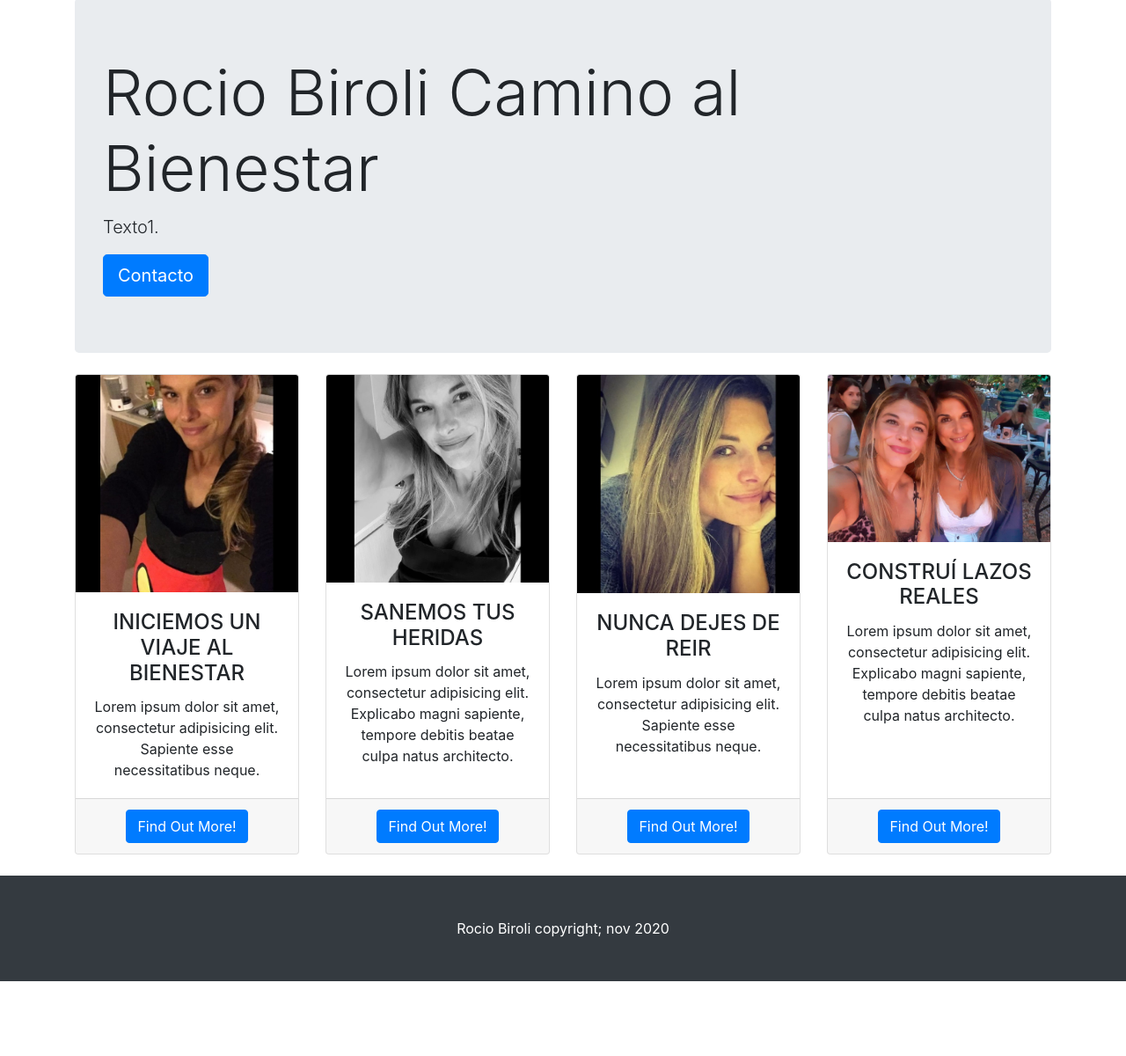
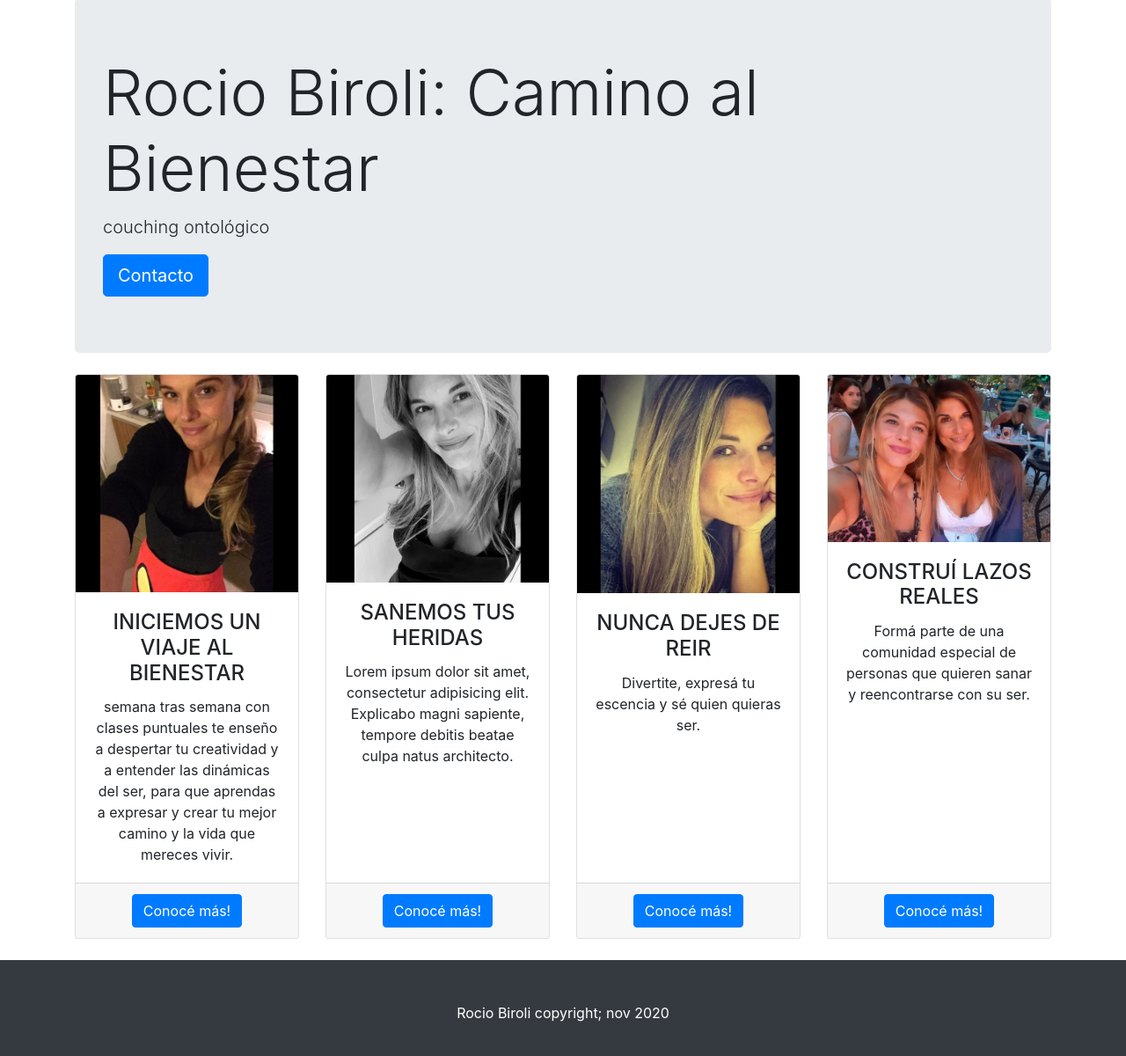
Before and after one commit to jadosfer/Rocio-Biroli-Camino-al-Bienestar, a website: page index.html in a window 1280 px wide. Shown: the part 82-1282 px from the top of the page at 88% size. Before the commit the page ends 1197 px from the top, so only its background shows below. Drawn offline with Linux system fonts and the light colour scheme.

Commit message:
Update index.html
retoques de texto

```diff
--- a/index.html
+++ b/index.html
@@ -53,8 +53,8 @@
 
     <!-- Jumbotron Header -->
     <header class="jumbotron my-4">
-      <h1 class="display-3">Rocio Biroli Camino al Bienestar</h1>
-      <p class="lead">Texto1.</p>
+      <h1 class="display-3">Rocio Biroli: Camino al Bienestar</h1>
+      <p class="lead">couching ontológico</p>
       <a href="#" class="btn btn-primary btn-lg">Contacto</a>
     </header>
 
@@ -66,10 +66,10 @@
           <img class="card-img-top" src="rocio1BG.jpg" alt="">
           <div class="card-body">
             <h4 class="card-title">INICIEMOS UN VIAJE AL BIENESTAR</h4>
-            <p class="card-text">Lorem ipsum dolor sit amet, consectetur adipisicing elit. Sapiente esse necessitatibus neque.</p>
+            <p class="card-text">semana tras semana con clases puntuales te enseño a despertar tu creatividad y a entender las dinámicas del ser, para que aprendas a expresar y crear tu mejor camino y la vida que mereces vivir.</p>
           </div>
           <div class="card-footer">
-            <a href="#" class="btn btn-primary">Find Out More!</a>
+            <a href="#" class="btn btn-primary">Conocé más!</a>
           </div>
         </div>
       </div>
@@ -82,7 +82,7 @@
             <p class="card-text">Lorem ipsum dolor sit amet, consectetur adipisicing elit. Explicabo magni sapiente, tempore debitis beatae culpa natus architecto.</p>
           </div>
           <div class="card-footer">
-            <a href="#" class="btn btn-primary">Find Out More!</a>
+            <a href="#" class="btn btn-primary">Conocé más!</a>
           </div>
         </div>
       </div>
@@ -92,10 +92,10 @@
           <img class="card-img-top" src="ro3.jpg" alt="">
           <div class="card-body">
             <h4 class="card-title">NUNCA DEJES DE REIR</h4>
-            <p class="card-text">Lorem ipsum dolor sit amet, consectetur adipisicing elit. Sapiente esse necessitatibus neque.</p>
+            <p class="card-text">Divertite, expresá tu escencia y sé quien quieras ser.</p>
           </div>
           <div class="card-footer">
-            <a href="#" class="btn btn-primary">Find Out More!</a>
+            <a href="#" class="btn btn-primary">Conocé más!</a>
           </div>
         </div>
       </div>
@@ -105,10 +105,10 @@
           <img class="card-img-top" src="ro4.jpeg" alt="">
           <div class="card-body">
             <h4 class="card-title">CONSTRUÍ LAZOS REALES</h4>
-            <p class="card-text">Lorem ipsum dolor sit amet, consectetur adipisicing elit. Explicabo magni sapiente, tempore debitis beatae culpa natus architecto.</p>
+            <p class="card-text">Formá parte de una comunidad especial de personas que quieren sanar y reencontrarse con su ser.</p>
           </div>
           <div class="card-footer">
-            <a href="#" class="btn btn-primary">Find Out More!</a>
+            <a href="#" class="btn btn-primary">Conocé más!</a>
           </div>
         </div>
       </div>
```
